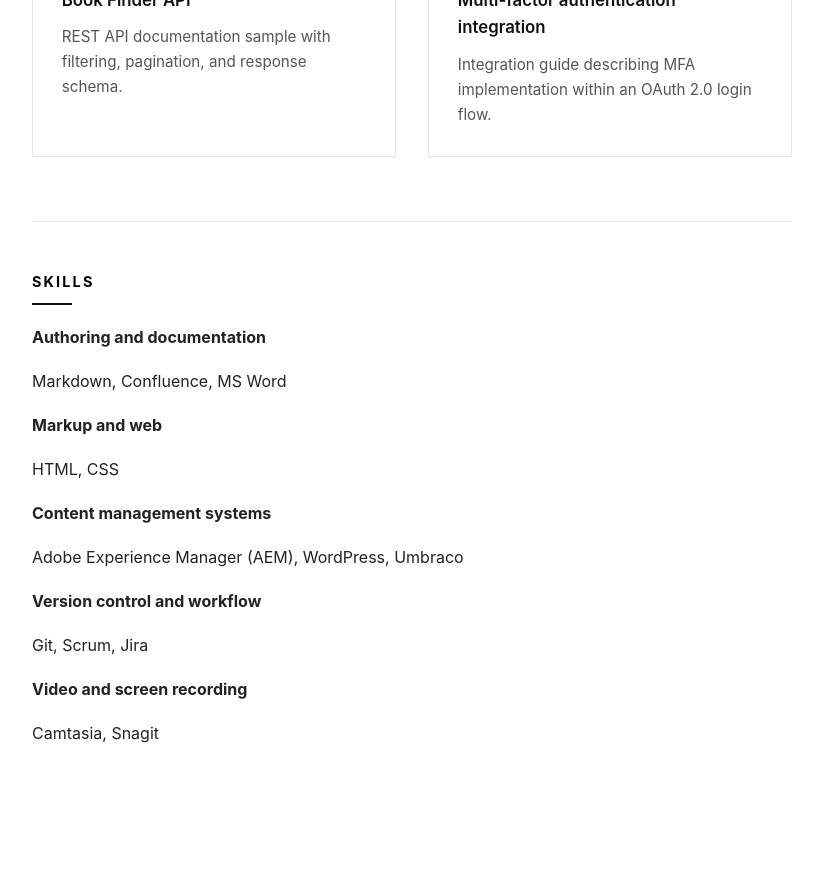
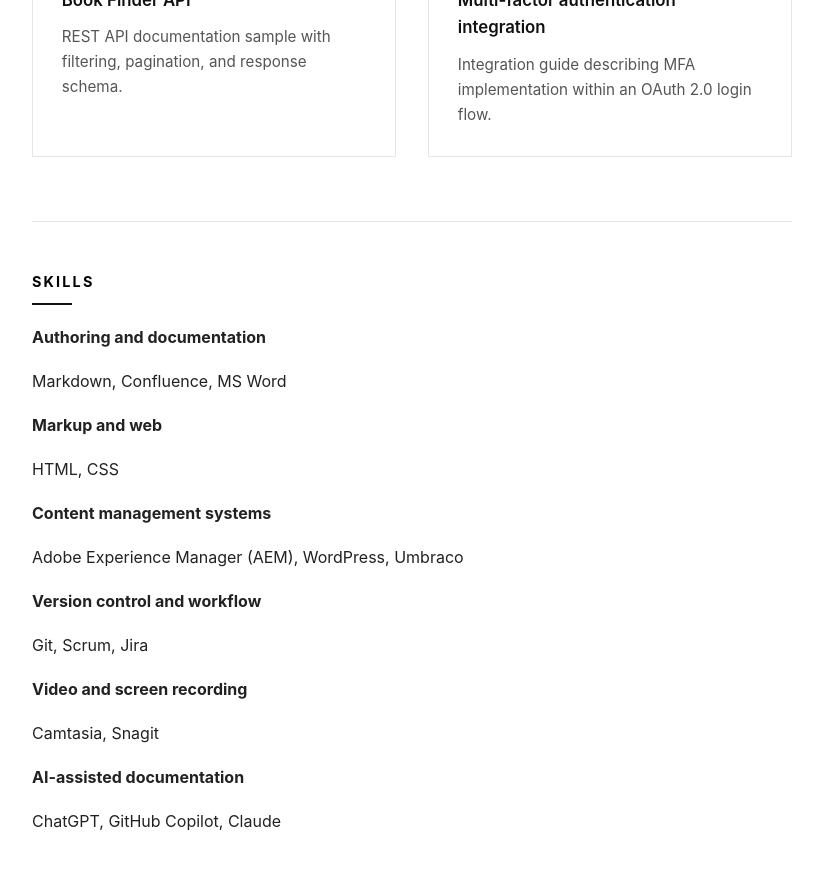
Before and after one commit to malynovskayuliia-eng/malynovskayuliia-eng.github.io, a Jekyll site: the page built from index.md, in a window 1280 px wide and 900 px high, scrolled down 1348 px. Shown: the top 870 px of the window, without its empty margins (228-1051 px from the left). Built offline with Jekyll 4.4.1, drawn with Linux system fonts in a browser that asks for light colours; before the commit the page ends 2160 px from its top, so only the background shows below that.

Commit message:
Update index.md

```diff
--- a/index.md
+++ b/index.md
@@ -70,3 +70,7 @@ Git, Scrum, Jira
 **Video and screen recording**
 
 Camtasia, Snagit
+
+**AI-assisted documentation**
+
+ChatGPT, GitHub Copilot, Claude
```
